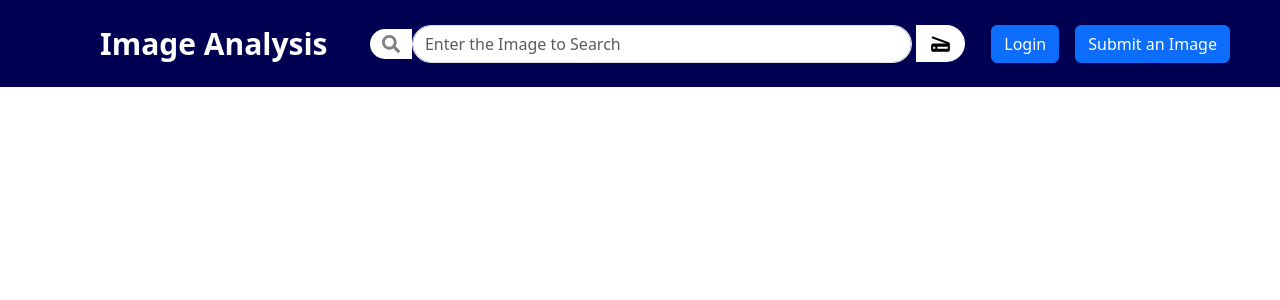
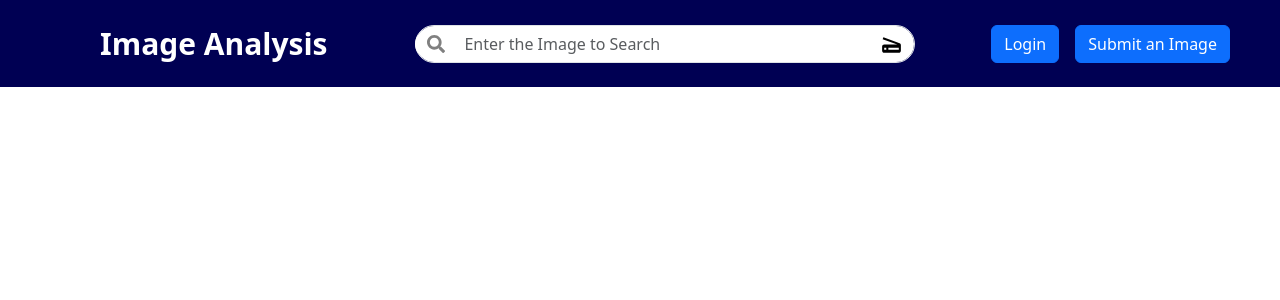
Before and after one commit to mukulsingh24/SenseShot, a React app in the folder Frontend/: page / in a window 1280 px wide. Shown: the top 300 px of the page. Built offline with nearby package versions, Linux system fonts and the light colour scheme; the HTML template or start-up script is replaced by a standard one.

Commit message:
nav done

```diff
--- a/Frontend/src/components/navbar.jsx
+++ b/Frontend/src/components/navbar.jsx
@@ -21,20 +21,20 @@ function Nav1() {
         Image Analysis
       </Navbar.Brand>
 
-      <Form className="d-flex mx-auto align-items-center">
+      <Form className="d-flex mx-auto align-items-center position-relative">
 
-        <InputGroup.Text style={{ background: 'white', border: 'none', borderRadius: '25px 0 0 25px' }}>
+        <InputGroup.Text style={{ position: 'absolute',background: 'white', border: 'none', borderRadius: '25px 0 0 25px' }}>
             <FaSearch size={18} style={{ color: 'gray' }} />
           </InputGroup.Text>
         <Form.Control
           type="text"
           placeholder="Enter the Image to Search"
-          className="me-1 rounded-pill"
+          className="me-1 rounded-pill ps-5 pe-5"
           style={{ width: "500px" }}
         />
-        <InputGroup.Text style={{ background: 'white', border: 'none', cursor: 'pointer', borderRadius: '0 25px 25px 0' }}>
-            <MdScanner size={25} style={{ color: 'black' }} />
-          </InputGroup.Text>
+        <div style={{ position: 'absolute', right: '15px', zIndex: 10, cursor: 'pointer' }}>
+          <MdScanner size={25} style={{ color: 'black' }} />
+        </div>
       </Form>
 
       <Nav style={{marginRight:'50px'}}>
```
